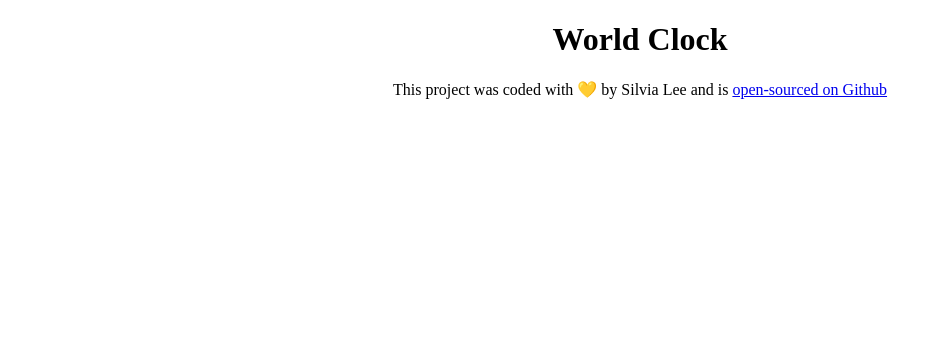
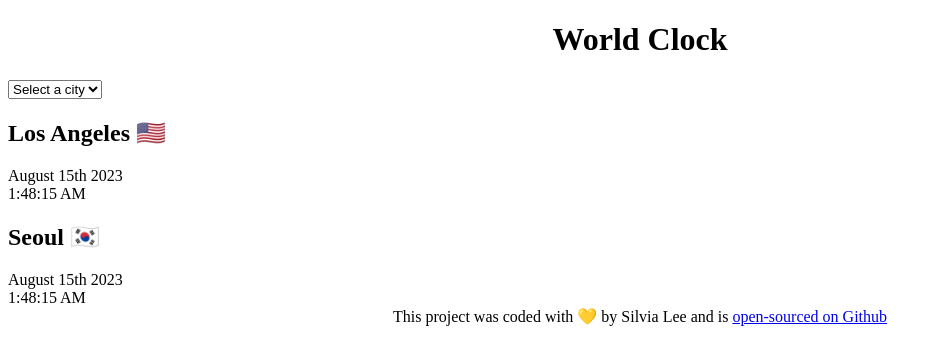
Before and after one commit to ishilbi/world-clock, a plain HTML site: page index.html in a window 1280 px wide. Shown: the whole page, without its empty margins (0-942 px from the left). Drawn offline with Linux system fonts and the light colour scheme.

Commit message:
Added the basic HTML

```diff
--- a/index.html
+++ b/index.html
@@ -7,7 +7,27 @@
     <link rel="stylesheet" href="css/style.css" />
   </head>
   <body>
-    <h1>World Clock</h1>
+    <div class="container">
+      <h1>World Clock</h1>
+
+      <select name="" id="">
+        <option value="">Select a city</option>
+        <option value="">Auckland</option>
+        <option value="">Rome</option>
+        <option value="">London</option>
+        <option value="">New York</option>
+      </select>
+      <div class="city">
+        <h2>Los Angeles 🇺🇸</h2>
+        <div class="date">August 15th 2023</div>
+        <div class="time">1:48:15 AM</div>
+      </div>
+      <div class="city">
+        <h2>Seoul 🇰🇷</h2>
+        <div class="date">August 15th 2023</div>
+        <div class="time">1:48:15 AM</div>
+      </div>
+    </div>
     <footer>
       This project was coded with 💛 by Silvia Lee and is
       <a href="https://github.com/ishilbi/world-clock" target="_blank">
```
